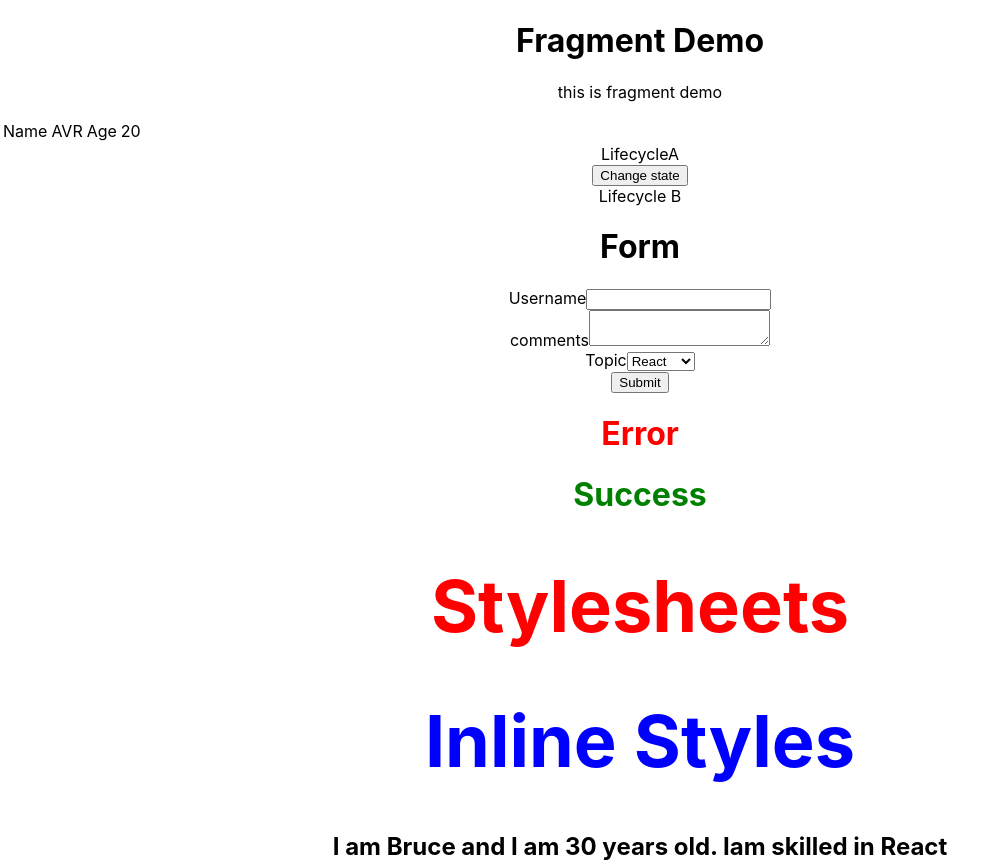
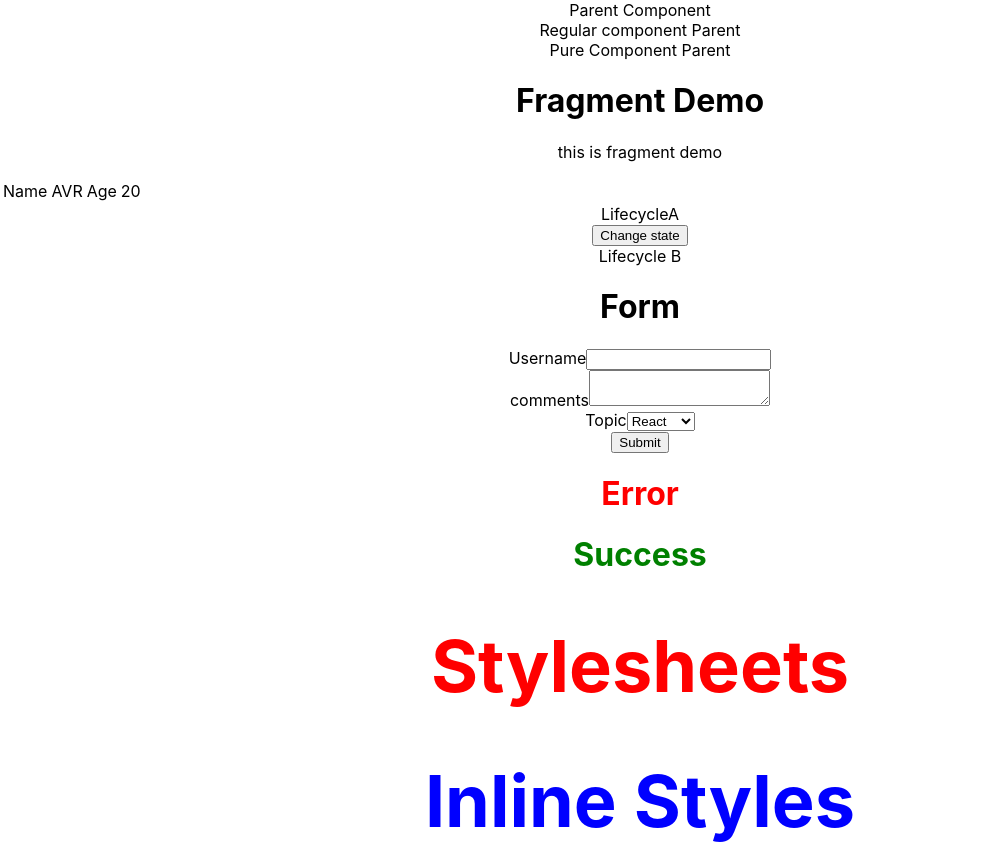
Before and after one commit to Vaishnavireddiee01/react-learn, a React (Create React App) app: page / in a window 1280 px wide. Shown: the top 862 px of the page, without its empty margins (0-1006 px from the left). Built offline with nearby package versions, Linux system fonts and the light colour scheme.

Commit message:
Pure component

```diff
--- a/src/App.js
+++ b/src/App.js
@@ -21,11 +21,15 @@
 import LifecycleA from './Component/LifecycleA'
 import FragmentDemo from './Component/FragmentDemo'
 import Table from './Component/Table'
+import ParentComp from './Component/ParentComp';
 
 class App extends Component {
   render() {
     return(
       <div className="App">
+        {/*working on pure components*/}
+        <ParentComp />
+
         {/*using fragments*/}
         <FragmentDemo/>
         <Table/>
--- /dev/null
+++ b/src/Component/ParentComp.js
@@ -0,0 +1,34 @@
+import React, { Component } from 'react'
+import RegComp from './RegComp'
+import PureComp from './PureComp'
+
+class ParentComp extends Component {
+    constructor(props) {
+      super(props)
+
+      this.state = {
+        name: 'Parent'
+
+      }
+    }
+
+    componentDidMount() {
+        setInterval(() => {
+            this.setState({
+                name: 'Parent'
+            })
+        }, 2000)
+    }
+  render() {
+    console.log('********Parent Component render********')
+    return (
+      <div>
+        Parent Component
+        <RegComp name={this.state.name}/>
+        <PureComp name={this.state.name}/>
+      </div>
+    )
+  }
+}
+
+export default ParentComp
--- /dev/null
+++ b/src/Component/PureComp.js
@@ -0,0 +1,15 @@
+import React, { PureComponent } from 'react'
+
+class PureComp extends PureComponent {
+  render() {
+    console.log('Pure Component render')
+    return (
+      <div>
+        Pure Component {this.props.name}
+
+      </div>
+    )
+  }
+}
+
+export default PureComp
--- /dev/null
+++ b/src/Component/RegComp.js
@@ -0,0 +1,15 @@
+import React, { Component } from 'react'
+
+export class RegComp extends Component {
+  render() {
+    console.log("Regular Component render")
+    return (
+      <div>
+        Regular component   {this.props.name}
+
+      </div>
+    )
+  }
+}
+
+export default RegComp
```
Also changed, not shown: 1 other file (tests, documents, lock files or other folders).
